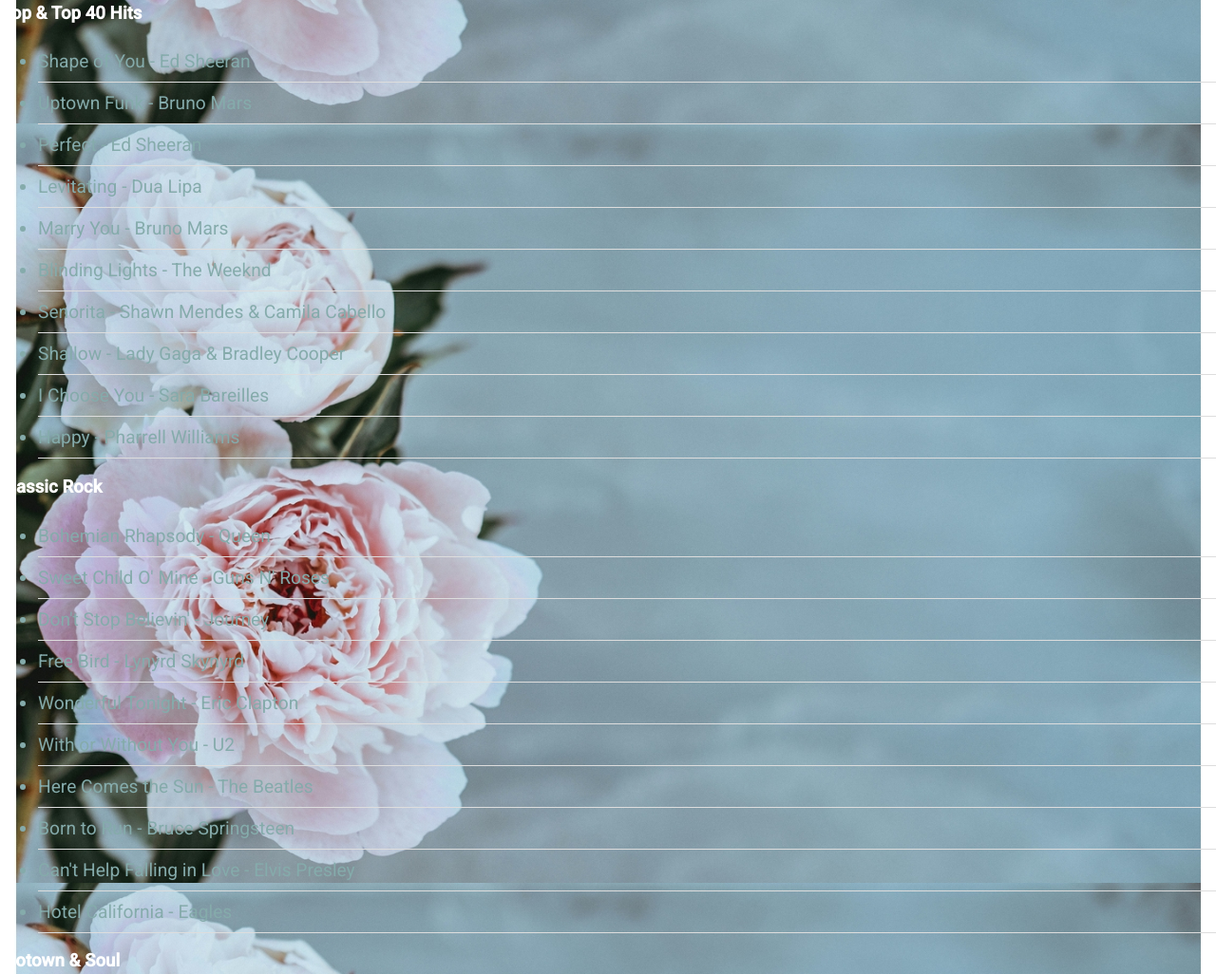
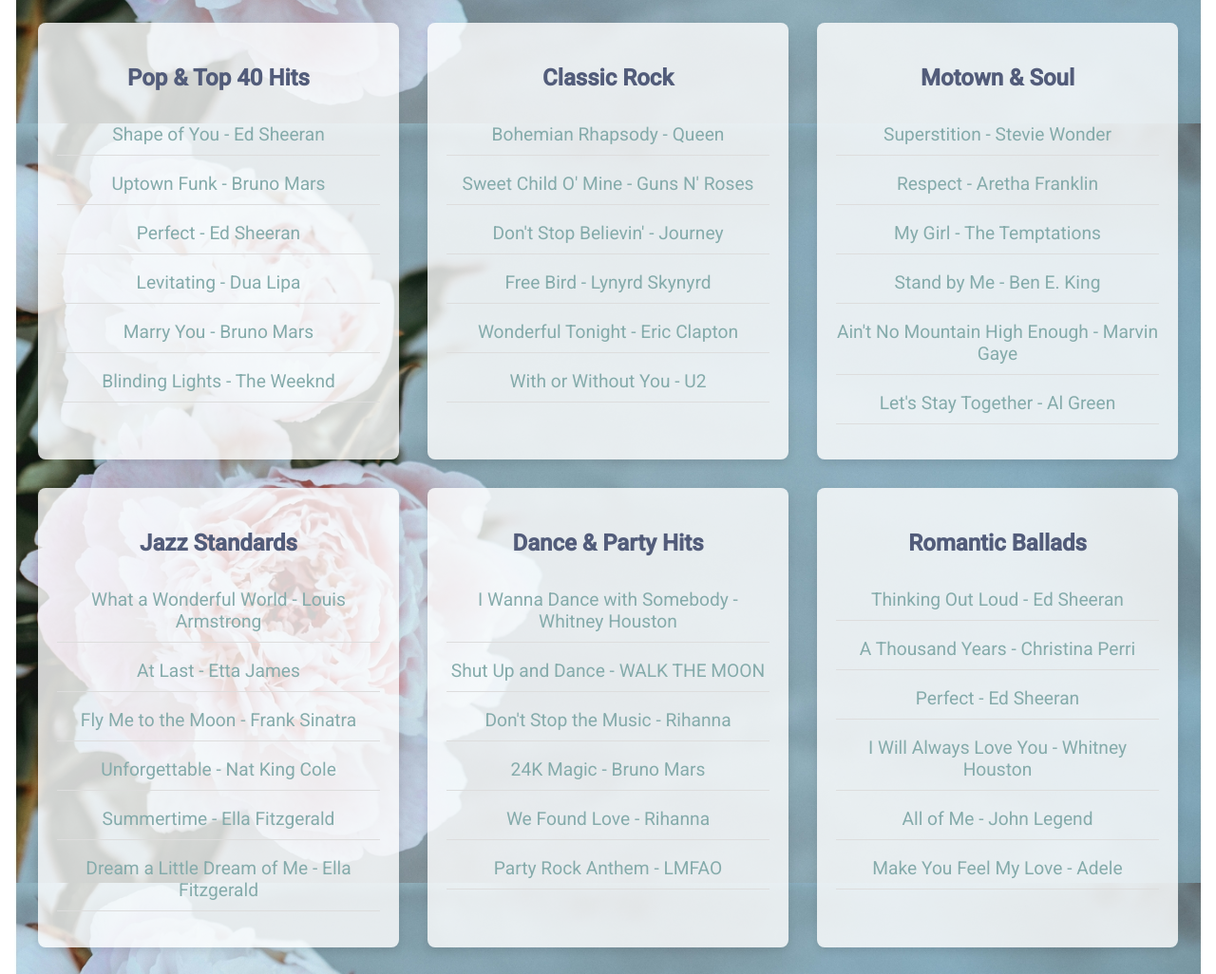
Before and after one commit to qzhu04/120demo, a plain HTML site: page project1/songlist.html in a window 1280 px wide. Shown: the part 670-1696 px from the top of the page at 95% size. Drawn offline with Linux system fonts and the light colour scheme.

Commit message:
Add files via upload

```diff
--- a/project1/songlist.html
+++ b/project1/songlist.html
@@ -6,6 +6,49 @@
     <title>Velvet Harmony - Song List</title>
     <link href="https://fonts.googleapis.com/css2?family=Playfair+Display:wght@400;700&family=Roboto:wght@400;500&display=swap" rel="stylesheet">
     <link rel="stylesheet" href="style.css">
+    <style>
+        /* Center the content and divide into 6 blocks, 3 per row */
+        .song-list {
+            display: grid;
+            grid-template-columns: repeat(3, 1fr); /* 3 blocks per row */
+            gap: 30px;
+            justify-content: center;
+            margin: 40px auto;
+            max-width: 1200px; /* Adjust width for the layout */
+            color: #525c7a; /* Update font color */
+        }
+
+        .song-block {
+            background-color: rgba(255, 255, 255, 0.8); /* Add slight transparency */
+            padding: 20px;
+            border-radius: 8px;
+            box-shadow: 0 4px 8px rgba(0, 0, 0, 0.1); /* Light shadow for a raised effect */
+            text-align: center;
+        }
+
+        h3 {
+            font-size: 1.5rem;
+            color: #525c7a; /* Font color for headers */
+        }
+
+        ul {
+            list-style-type: none;
+            padding: 0;
+            font-size: 1.1rem;
+            color: #525c7a; /* Font color for song names */
+        }
+
+        li {
+            margin: 8px 0;
+        }
+
+        /* Responsive adjustments for smaller screens */
+        @media (max-width: 768px) {
+            .song-list {
+                grid-template-columns: 1fr; /* Stack blocks on smaller screens */
+            }
+        }
+    </style>
 </head>
 <body>
 
@@ -33,8 +76,10 @@
         </div>
     </section>
 
-    <!-- Song Lists by Category -->
+    <!-- Song Lists in 6 blocks -->
     <section class="song-list">
+        <!-- Block 1 -->
+        <div class="song-block">
             <h3>Pop & Top 40 Hits</h3>
             <ul>
                 <li>Shape of You - Ed Sheeran</li>
@@ -43,12 +88,11 @@
                 <li>Levitating - Dua Lipa</li>
                 <li>Marry You - Bruno Mars</li>
                 <li>Blinding Lights - The Weeknd</li>
-            <li>Senorita - Shawn Mendes & Camila Cabello</li>
-            <li>Shallow - Lady Gaga & Bradley Cooper</li>
-            <li>I Choose You - Sara Bareilles</li>
-            <li>Happy - Pharrell Williams</li>
             </ul>
+        </div>
 
+        <!-- Block 2 -->
+        <div class="song-block">
             <h3>Classic Rock</h3>
             <ul>
                 <li>Bohemian Rhapsody - Queen</li>
@@ -57,40 +101,37 @@
                 <li>Free Bird - Lynyrd Skynyrd</li>
                 <li>Wonderful Tonight - Eric Clapton</li>
                 <li>With or Without You - U2</li>
-            <li>Here Comes the Sun - The Beatles</li>
-            <li>Born to Run - Bruce Springsteen</li>
-            <li>Can't Help Falling in Love - Elvis Presley</li>
-            <li>Hotel California - Eagles</li>
             </ul>
+        </div>
 
+        <!-- Block 3 -->
+        <div class="song-block">
             <h3>Motown & Soul</h3>
             <ul>
                 <li>Superstition - Stevie Wonder</li>
                 <li>Respect - Aretha Franklin</li>
                 <li>My Girl - The Temptations</li>
                 <li>Stand by Me - Ben E. King</li>
-            <li>For Once in My Life - Stevie Wonder</li>
-            <li>Ain't No Mountain High Enough - Marvin Gaye & Tammi Terrell</li>
-            <li>Signed, Sealed, Delivered - Stevie Wonder</li>
+                <li>Ain't No Mountain High Enough - Marvin Gaye</li>
                 <li>Let's Stay Together - Al Green</li>
-            <li>How Sweet It Is - Marvin Gaye</li>
-            <li>I Heard It Through the Grapevine - Marvin Gaye</li>
             </ul>
+        </div>
 
+        <!-- Block 4 -->
+        <div class="song-block">
             <h3>Jazz Standards</h3>
             <ul>
                 <li>What a Wonderful World - Louis Armstrong</li>
                 <li>At Last - Etta James</li>
                 <li>Fly Me to the Moon - Frank Sinatra</li>
-            <li>The Way You Look Tonight - Frank Sinatra</li>
                 <li>Unforgettable - Nat King Cole</li>
                 <li>Summertime - Ella Fitzgerald</li>
                 <li>Dream a Little Dream of Me - Ella Fitzgerald</li>
-            <li>My Funny Valentine - Chet Baker</li>
-            <li>Come Fly with Me - Frank Sinatra</li>
-            <li>Misty - Ella Fitzgerald</li>
             </ul>
+        </div>
 
+        <!-- Block 5 -->
+        <div class="song-block">
             <h3>Dance & Party Hits</h3>
             <ul>
                 <li>I Wanna Dance with Somebody - Whitney Houston</li>
@@ -99,25 +140,21 @@
                 <li>24K Magic - Bruno Mars</li>
                 <li>We Found Love - Rihanna</li>
                 <li>Party Rock Anthem - LMFAO</li>
-            <li>Single Ladies - Beyoncé</li>
-            <li>Hey Ya! - OutKast</li>
-            <li>Happy - Pharrell Williams</li>
-            <li>Can't Stop the Feeling - Justin Timberlake</li>
             </ul>
+        </div>
 
+        <!-- Block 6 -->
+        <div class="song-block">
             <h3>Romantic Ballads</h3>
             <ul>
                 <li>Thinking Out Loud - Ed Sheeran</li>
                 <li>A Thousand Years - Christina Perri</li>
                 <li>Perfect - Ed Sheeran</li>
                 <li>I Will Always Love You - Whitney Houston</li>
-            <li>Unchained Melody - The Righteous Brothers</li>
                 <li>All of Me - John Legend</li>
-            <li>Wonderful Tonight - Eric Clapton</li>
                 <li>Make You Feel My Love - Adele</li>
-            <li>At Last - Etta James</li>
-            <li>Endless Love - Lionel Richie & Diana Ross</li>
             </ul>
+        </div>
     </section>
 
     <!-- Footer Section -->
```
Also changed, not shown: project1/gallery.html (+3 -0 lines), project1/images/light.jpg (added), project1/images/shine.jpg (added). Lines whose indentation alone changed are shown as unchanged.
